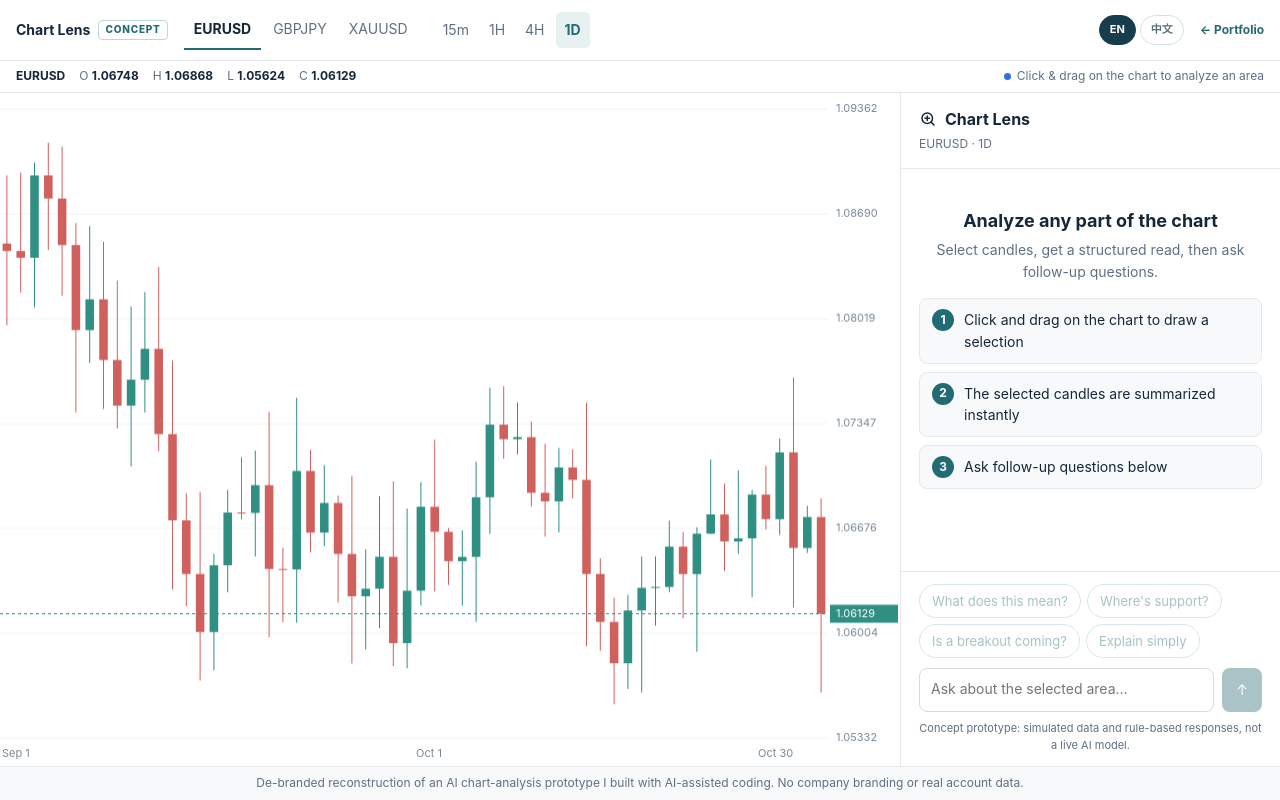
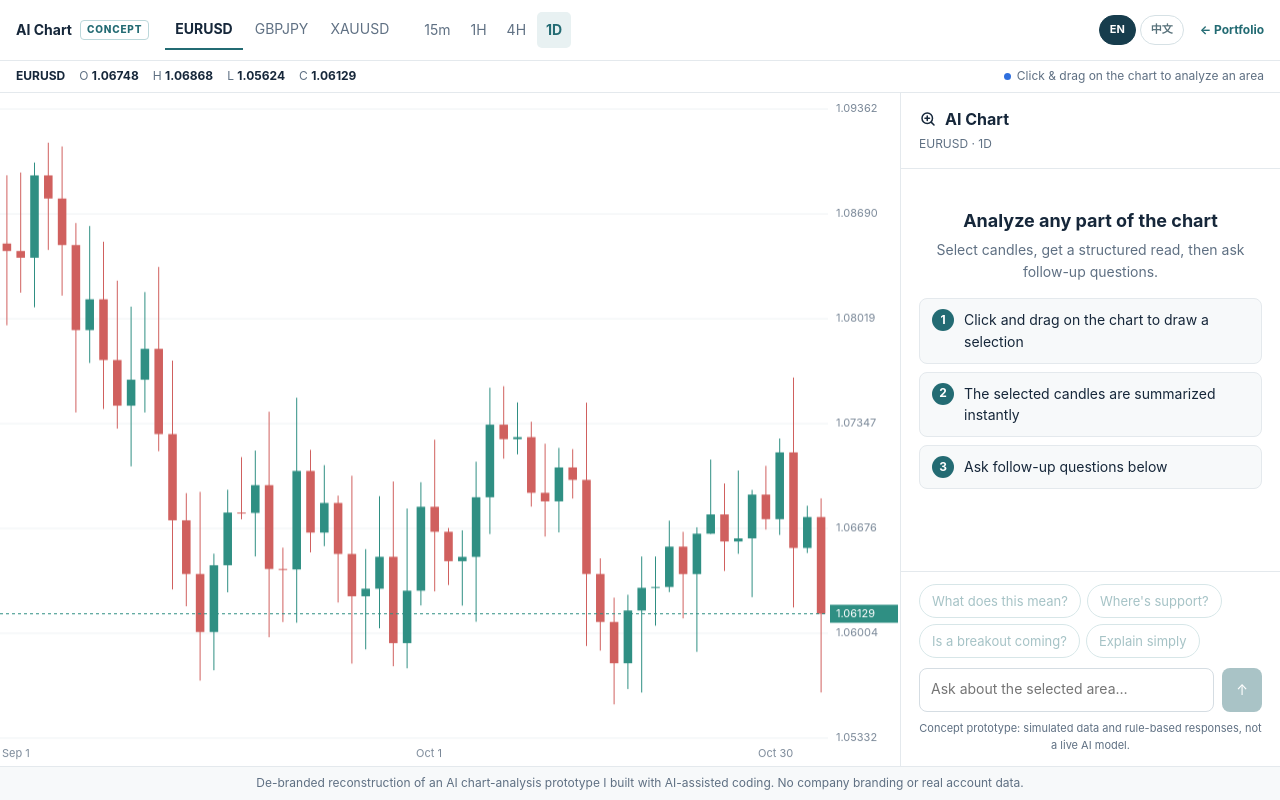
Before and after one commit to bellaachen/Bella_Portfolio, a plain HTML site: page ai-chart-lens/prototype.html in a window 1280 px wide. Drawn offline with Linux system fonts and the light colour scheme.

Commit message:
Rename prototype to AI Chart, hold back Story Writer for review
- Chart Lens → AI Chart; homepage card now credits Claude
- Remove ai-workflow/story-writer for now; homepage shows a "Coming soon" placeholder

Co-Authored-By: Claude Opus 5.5 <noreply@anthropic.com>
Claude-Session: https://claude.ai/code/session_01KpKZSQKaGAt3Js1hYwFX5R

```diff
--- a/ai-chart-lens/prototype.html
+++ b/ai-chart-lens/prototype.html
@@ -3,8 +3,8 @@
 <head>
 <meta charset="utf-8">
 <meta name="viewport" content="width=device-width, initial-scale=1">
-<meta name="description" content="Chart Lens — a de-branded concept prototype for AI-assisted chart analysis. Simulated market data and rule-based responses.">
-<title>Chart Lens — AI Chart Analysis Concept</title>
+<meta name="description" content="AI Chart — a de-branded concept prototype for AI-assisted chart analysis. Simulated market data and rule-based responses.">
+<title>AI Chart — Chart Analysis Concept</title>
 <style>
 :root{--ink:#16273a;--muted:#5f7083;--teal:#236b73;--line:#e4e9ed;--pale:#f7f9fa;--up:#2f8f83;--down:#d0605e;--sel:#2f6fde}
 *{box-sizing:border-box}
@@ -76,7 +76,7 @@ canvas{display:block;width:100%;height:100%}
 </head>
 <body>
 <header class="top">
-  <div class="brand"><span data-i="name">Chart Lens</span><small data-i="concept">CONCEPT</small></div>
+  <div class="brand"><span data-i="name">AI Chart</span><small data-i="concept">CONCEPT</small></div>
   <div class="tabs" role="group" aria-label="Symbol" id="symbols"></div>
   <div class="tf" role="group" aria-label="Timeframe" id="timeframes"></div>
   <div class="spacer"></div>
@@ -89,7 +89,7 @@ canvas{display:block;width:100%;height:100%}
     <canvas id="chart"></canvas>
   </div>
   <aside class="panel" aria-label="Analysis panel">
-    <div class="phead"><h2><svg width="18" height="18" viewBox="0 0 24 24" fill="none" stroke="currentColor" stroke-width="2" stroke-linecap="round" aria-hidden="true"><circle cx="11" cy="11" r="7"/><path d="m20 20-3.5-3.5M11 8v6M8 11h6"/></svg><span data-i="name">Chart Lens</span></h2><div class="meta" id="meta"></div></div>
+    <div class="phead"><h2><svg width="18" height="18" viewBox="0 0 24 24" fill="none" stroke="currentColor" stroke-width="2" stroke-linecap="round" aria-hidden="true"><circle cx="11" cy="11" r="7"/><path d="m20 20-3.5-3.5M11 8v6M8 11h6"/></svg><span data-i="name">AI Chart</span></h2><div class="meta" id="meta"></div></div>
     <div class="pbody" id="pbody" aria-live="polite"></div>
     <div class="pfoot">
       <div class="chips" id="chips"></div>
@@ -103,7 +103,7 @@ canvas{display:block;width:100%;height:100%}
 <script>
 (function(){
 const T={
- en:{name:'Chart Lens',concept:'CONCEPT',back:'← Portfolio',hint:'Click & drag on the chart to analyze an area',
+ en:{name:'AI Chart',concept:'CONCEPT',back:'← Portfolio',hint:'Click & drag on the chart to analyze an area',
   disclaimer:'Concept prototype: simulated data and rule-based responses, not a live AI model.',
   note:'De-branded reconstruction of an AI chart-analysis prototype I built with AI-assisted coding. No company branding or real account data.',
   welcomeT:'Analyze any part of the chart',welcomeP:'Select candles, get a structured read, then ask follow-up questions.',
@@ -113,7 +113,7 @@ const T={
   hTrend:'TREND DIRECTION',hSR:'SUPPORT / RESISTANCE',hPat:'CANDLE PATTERN',hVol:'VOLATILITY',hNext:'WHAT TO WATCH',hRisk:'RISK REMINDER',
   chat:'CHAT',you:'You',
   c1:'What does this mean?',c2:"Where's support?",c3:'Is a breakout coming?',c4:'Explain simply'},
- zh:{name:'Chart Lens',concept:'概念原型',back:'← 回到作品集',hint:'在圖表上拖曳，選取要分析的區間',
+ zh:{name:'AI Chart',concept:'概念原型',back:'← 回到作品集',hint:'在圖表上拖曳，選取要分析的區間',
   disclaimer:'概念原型：行情為模擬資料，回覆為規則產生，並非即時 AI 模型。',
   note:'這是我用 AI 輔助開發的 AI 圖表分析原型的去品牌重建版，不含公司品牌與真實帳戶資料。',
   welcomeT:'分析圖表上的任一區間',welcomeP:'選取 K 線，取得結構化解讀，再繼續追問。',
```
Also changed, not shown: index.html (+3 -3 lines), 2 other files.
